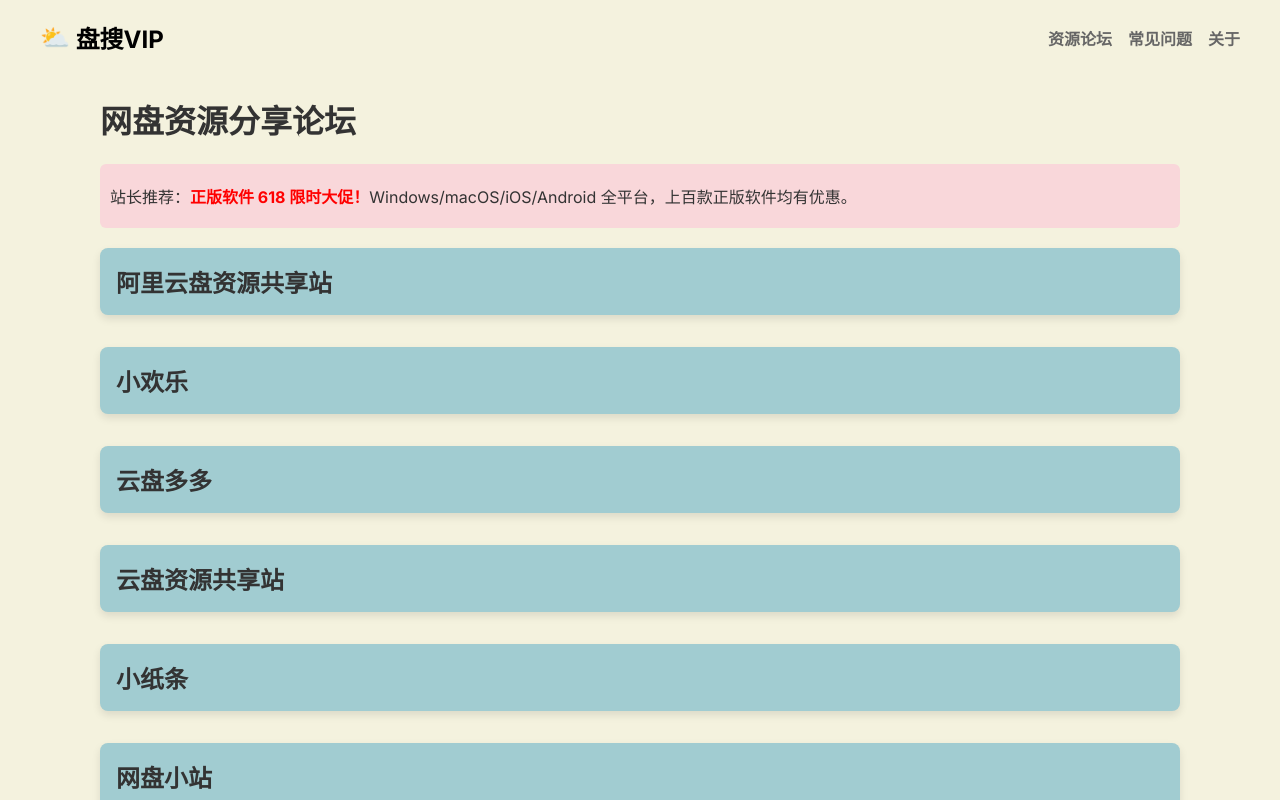
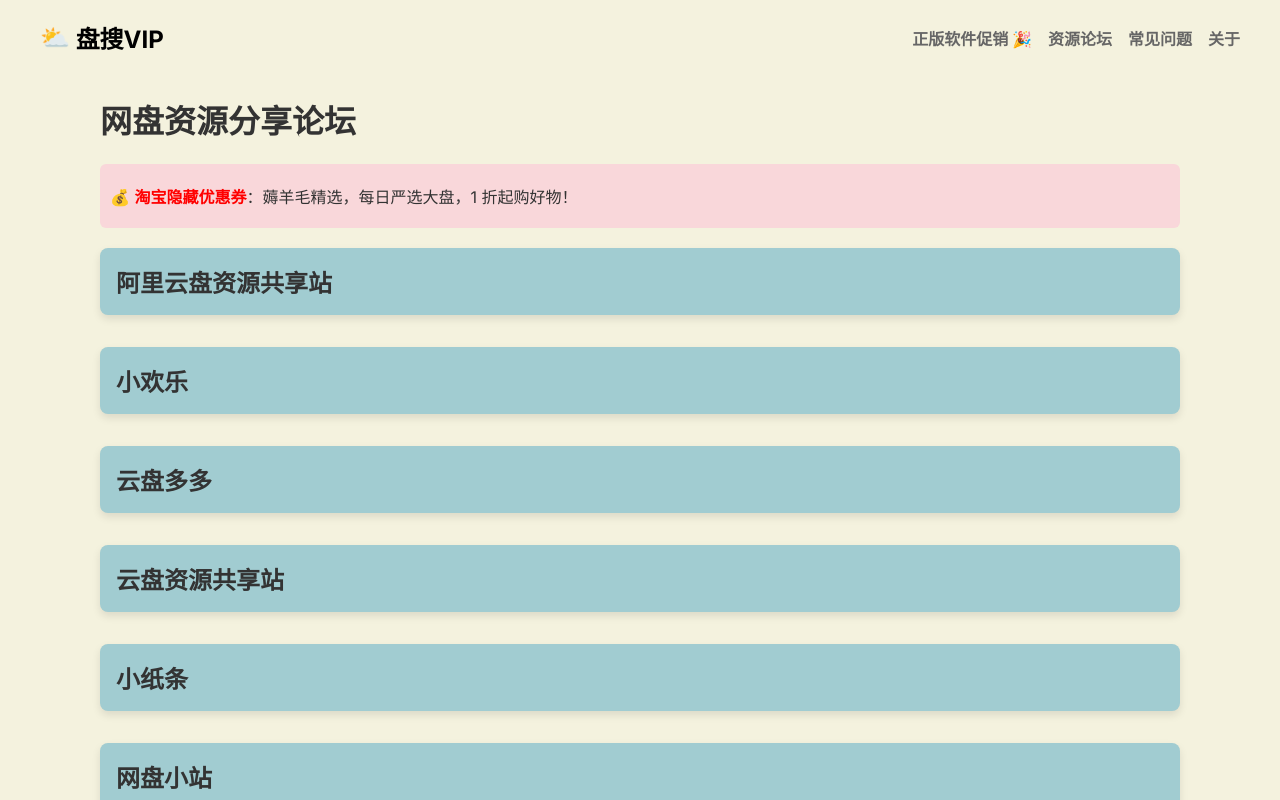
Before and after one commit to rokcso/pansou-vip, a Next.js app: page /forum in a window 1280 px wide. Shown: the top 800 px of the page. Built offline with nearby package versions, Linux system fonts and the light colour scheme.

Commit message:
update ad

```diff
--- a/app/components/fragments/adBanner.js
+++ b/app/components/fragments/adBanner.js
@@ -1,15 +1,15 @@
 import styles from "./adBanner.module.css";
 
-
 export default function AdBanner() {
-    return (
-
-        <a href="https://lizhi.shop/site/discount/id/618?cid=y39pjk8l"  className={styles.noteLink}>
-        <div  className={styles.note}>
-          站长推荐：
-          <b>正版软件 618 限时大促！</b>
-          Windows/macOS/iOS/Android 全平台，上百款正版软件均有优惠。
-        </div>
-      </a>
-    );
+  return (
+    <a
+      href="https://rydnl.yhzu.cn/"
+      title="淘宝优惠商城"
+      className={styles.noteLink}
+    >
+      <div className={styles.note}>
+        💰 <b>淘宝隐藏优惠券</b>：薅羊毛精选，每日严选大盘，1 折起购好物！
+      </div>
+    </a>
+  );
 }
--- a/app/components/header/index.js
+++ b/app/components/header/index.js
@@ -11,6 +11,19 @@ export default function () {
           </a>
         </div>
         <div className={styles.headerLink}>
+          {/* <a href="https://rydnl.yhzu.cn/" title="淘宝优惠商城">
+            <span>
+              <b>💸 淘宝隐藏优惠券</b>
+            </span>
+          </a> */}
+          <a
+            href="https://lizhi.shop/site/discount/id/618?cid=y39pjk8l"
+            title="数码荔枝商城页"
+          >
+            <span>
+              <b>正版软件促销 🎉</b>
+            </span>
+          </a>
           <a href="/forum" title="网盘资源分享论坛导航">
             <span>
               <b>资源论坛</b>
```
